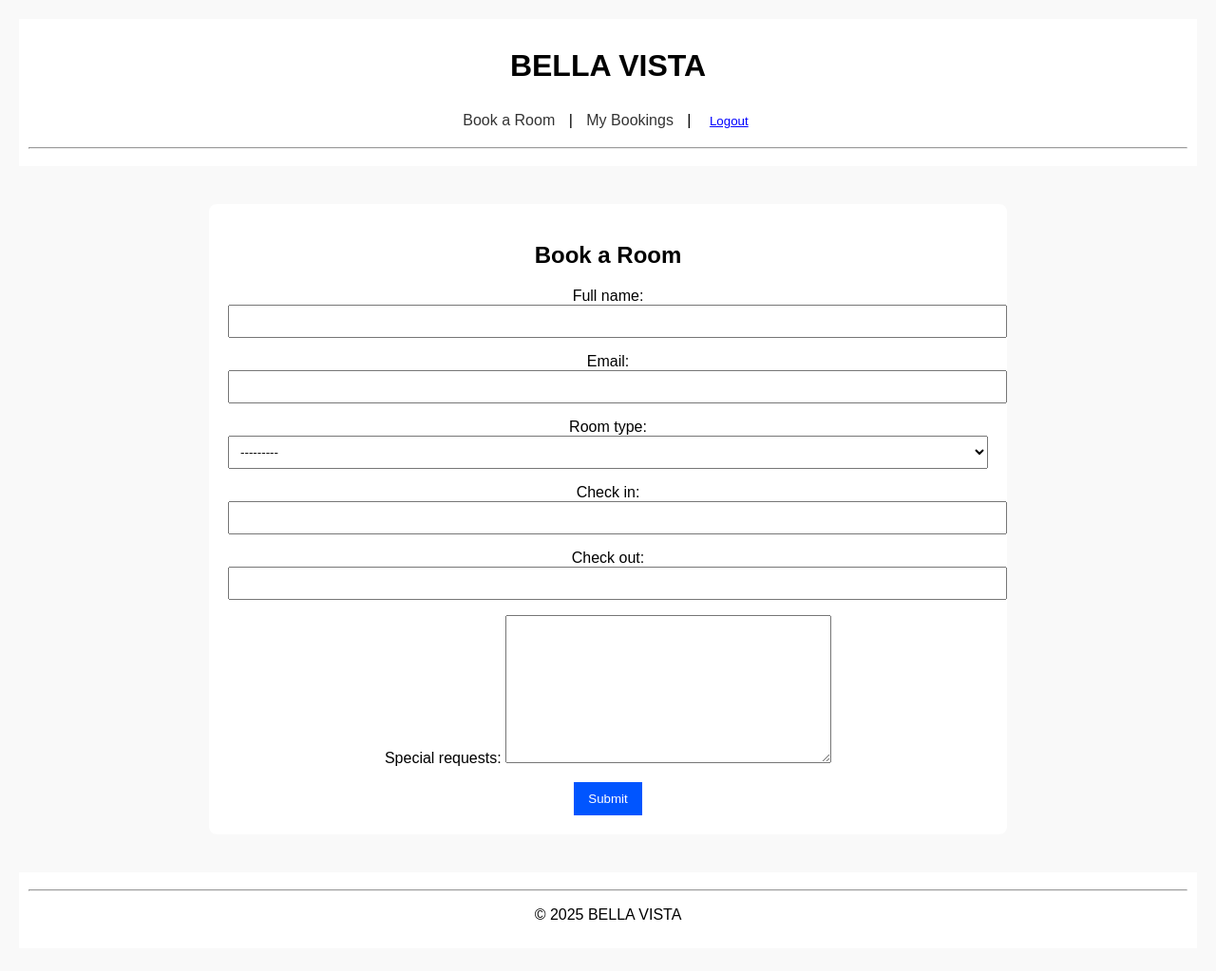
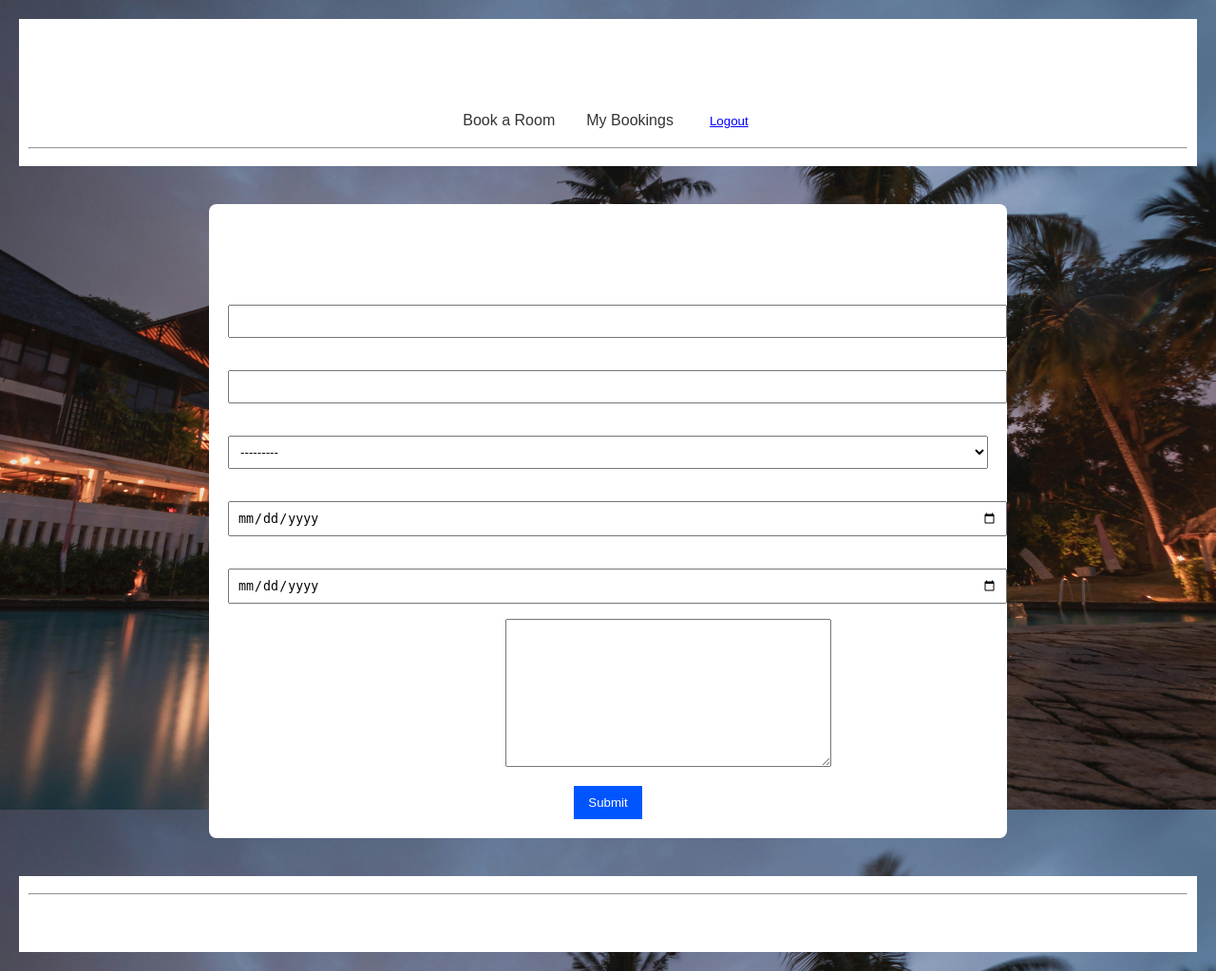
Before and after one commit to achristoforou1/hotel-booking-app, a Django app: page /book/ in a window 1280 px wide. Shown: the whole page at 95% size. Before the commit the page ends 969 px from the top, so only its background shows below. Run offline with Django 5.2, Linux system fonts and the light colour scheme; a user stored in the database is signed in.

Commit message:
add background image styling and calendar date pickers to booking

```diff
--- a/booking/forms.py
+++ b/booking/forms.py
@@ -6,6 +6,10 @@ class BookingForm(forms.ModelForm):
     class Meta:
         model = Booking
         exclude = ['user']  # Don't show the user field in the form
+        widgets = {
+            'check_in': forms.DateInput(attrs={'type': 'date'}),
+            'check_out': forms.DateInput(attrs={'type': 'date'}),
+        }
 
     def clean(self):
         cleaned_data = super().clean()
--- a/booking/templates/base.html
+++ b/booking/templates/base.html
@@ -1,3 +1,4 @@
+{% load static %}
 <!DOCTYPE html>
 <html lang="en">
 <head>
@@ -8,7 +9,9 @@
         font-family: Arial, sans-serif;
         margin: 0;
         padding: 20px;
-        background: #f9f9f9;
+        background: url("{% static 'images/background.jpg' %}") no-repeat center center fixed;
+        background-size: cover;
+        color: white;
     }
     header, footer {
         background: #fff;
```
Also changed, not shown: booking/static/images/background.jpg (added).
